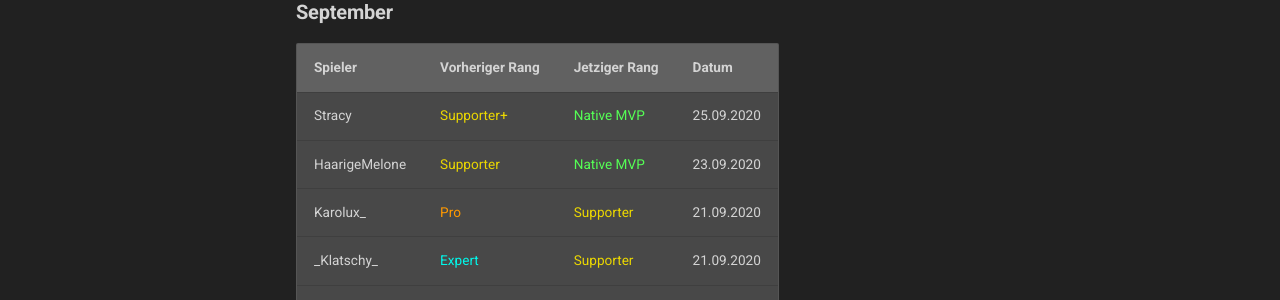
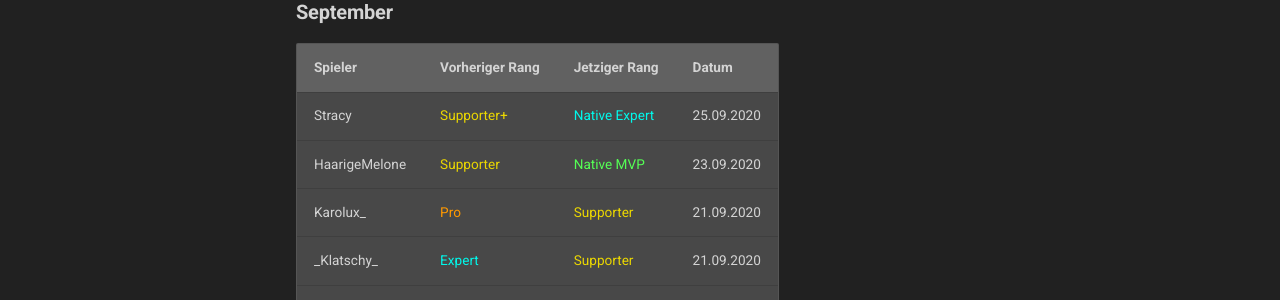
Before and after one commit to TimoliaDE/HowTo, an MkDocs documentation site: the page built from docs/team/changes.md, in a window 1280 px wide and 900 px high. Shown: the part 431-731 px from the top of the window. Built offline with MkDocs 1.6.1 and Material for MkDocs 9.7.7, drawn with Linux system fonts in a browser that asks for light colours; old or Windows-style settings are respelled for this version of MkDocs.

Commit message:
Stracy wurde Native Expert

```diff
--- a/docs/team/changes.md
+++ b/docs/team/changes.md
@@ -10,7 +10,7 @@ Hier werden alle Aus- und Eintritte bzw. Beförderungen und Degradierungen aufge
 ###  <strong>September</strong>
 | Spieler | Vorheriger Rang | Jetziger Rang | Datum |
 | ------ | ------ | ------ | ------ |
-| Stracy | <span class='supporter-plus'>Supporter+</span> | <span class='mvp'>Native MVP</span> | 25.09.2020 |
+| Stracy | <span class='supporter-plus'>Supporter+</span> | <span class='expert'>Native Expert</span> | 25.09.2020 |
 | HaarigeMelone | <span class='supporter'>Supporter</span> | <span class='mvp'>Native MVP</span> | 23.09.2020 |
 | Karolux\_ | <span class='pro'>Pro</span> | <span class='supporter'>Supporter</span> | 21.09.2020 |
 | \_Klatschy\_ | <span class='expert'>Expert</span> | <span class='supporter'>Supporter</span> | 21.09.2020 |
```
